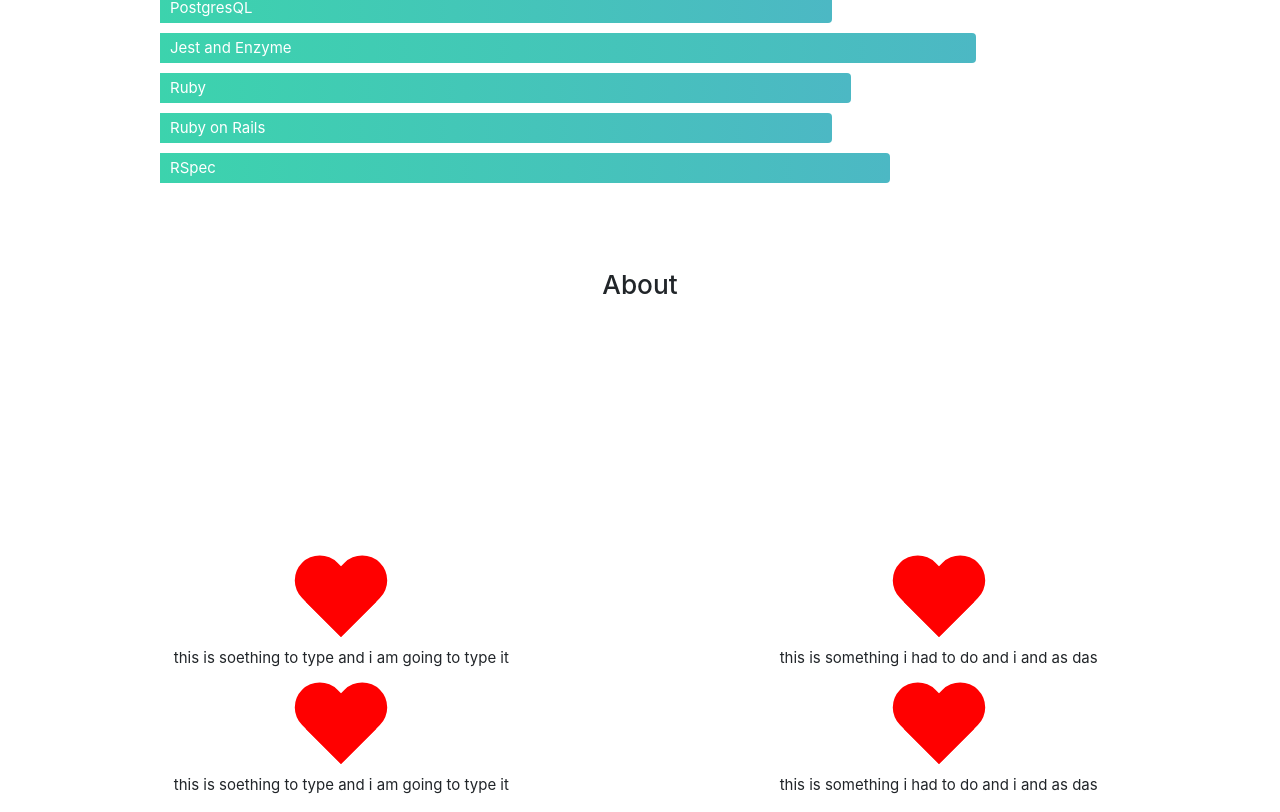
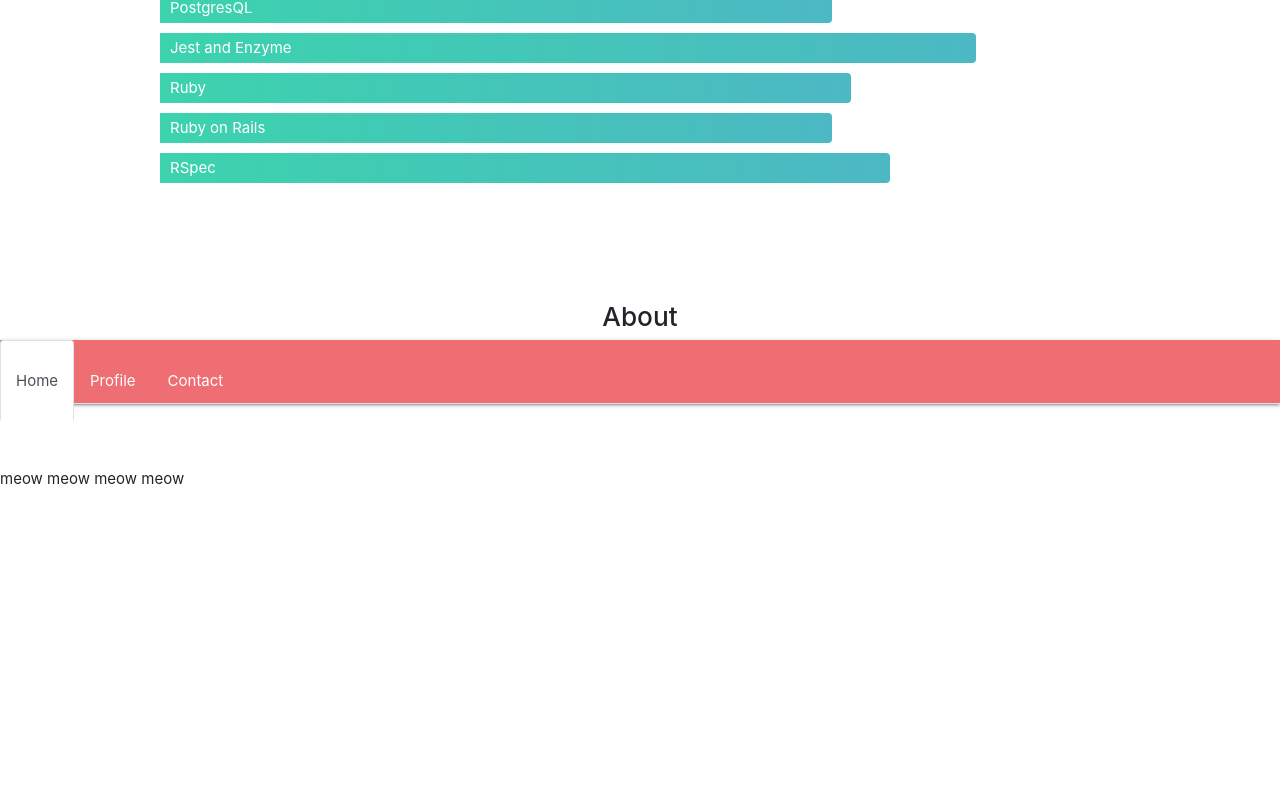
Before and after one commit to Nimzyow/profile-page, a React (Create React App) app in the folder nima-profile/: page / in a window 1280 px wide. Shown: the part 1179-1991 px from the top of the page. After the commit the page ends 1712 px from the top, so only its background shows below. Built offline with nearby package versions, Linux system fonts and the light colour scheme.

Commit message:
added tabs to about

```diff
--- a/nima-profile/src/App.js
+++ b/nima-profile/src/App.js
@@ -51,7 +51,7 @@
       <div
         style={{
           position: "absolute",
-          top: "181%",
+          top: "185%",
           width: "100%",
         }}
       >
--- a/nima-profile/src/components/about/About.css
+++ b/nima-profile/src/components/about/About.css
@@ -43,3 +43,23 @@
   flex-direction: row;
   justify-content: space-evenly;
 }
+
+#pentagon {
+  position: relative;
+  width: 54px;
+  box-sizing: content-box;
+  border-width: 50px 18px 0;
+  border-style: solid;
+  border-color: red transparent;
+}
+#pentagon:before {
+  content: "";
+  position: absolute;
+  height: 0;
+  width: 0;
+  top: -85px;
+  left: -18px;
+  border-width: 0 45px 35px;
+  border-style: solid;
+  border-color: transparent transparent red;
+}
--- a/nima-profile/src/components/about/About.js
+++ b/nima-profile/src/components/about/About.js
@@ -1,37 +1,25 @@
-import React from "react";
+import React, { useState } from "react";
+import { Tabs, Tab } from "react-bootstrap";
 import "./About.css";
 
 export const About = () => {
+  const [key, setKey] = useState("home");
+
   return (
-    <div
-      style={{
-        height: "200px",
-        display: "flex",
-        flexDirection: "column",
-        justifyContent: "space-evenly",
-        marginTop: "20%",
-      }}
+    <Tabs
+      id="controlled-tab-example"
+      activeKey={key}
+      onSelect={(k) => setKey(k)}
     >
-      <div className="aboutSnipRow">
-        <div className="aboutSnip">
-          <div id="heart" />
-          <p>this is soething to type and i am going to type it</p>
-        </div>
-        <div className="aboutSnip">
-          <div id="heart" />
-          <p>this is something i had to do and i and as das</p>
-        </div>
-      </div>
-      <div className="aboutSnipRow">
-        <div className="aboutSnip">
-          <div id="heart" />
-          <p>this is soething to type and i am going to type it</p>
-        </div>
-        <div className="aboutSnip">
-          <div id="heart" />
-          <p>this is something i had to do and i and as das</p>
-        </div>
-      </div>
-    </div>
+      <Tab eventKey="home" title="Home">
+        <p style={{ marginTop: "5%" }}>meow meow meow meow</p>
+      </Tab>
+      <Tab eventKey="profile" title="Profile">
+        <p style={{ marginTop: "5%" }}>woof woof woof</p>
+      </Tab>
+      <Tab eventKey="contact" title="Contact">
+        <p style={{ marginTop: "5%" }}>moo moo moo</p>
+      </Tab>
+    </Tabs>
   );
 };
```
Also changed, not shown: nima-profile/public/index.html (+5 -5 lines).
